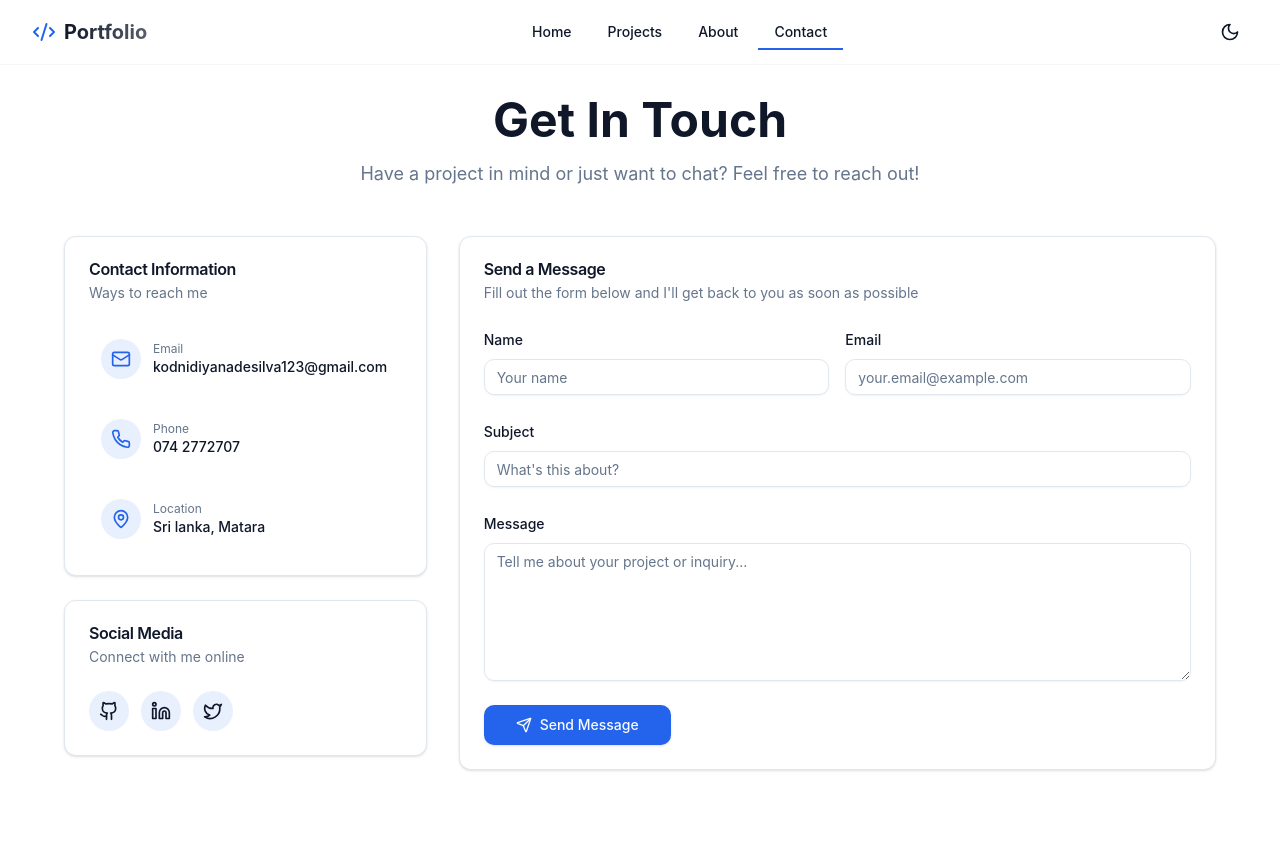
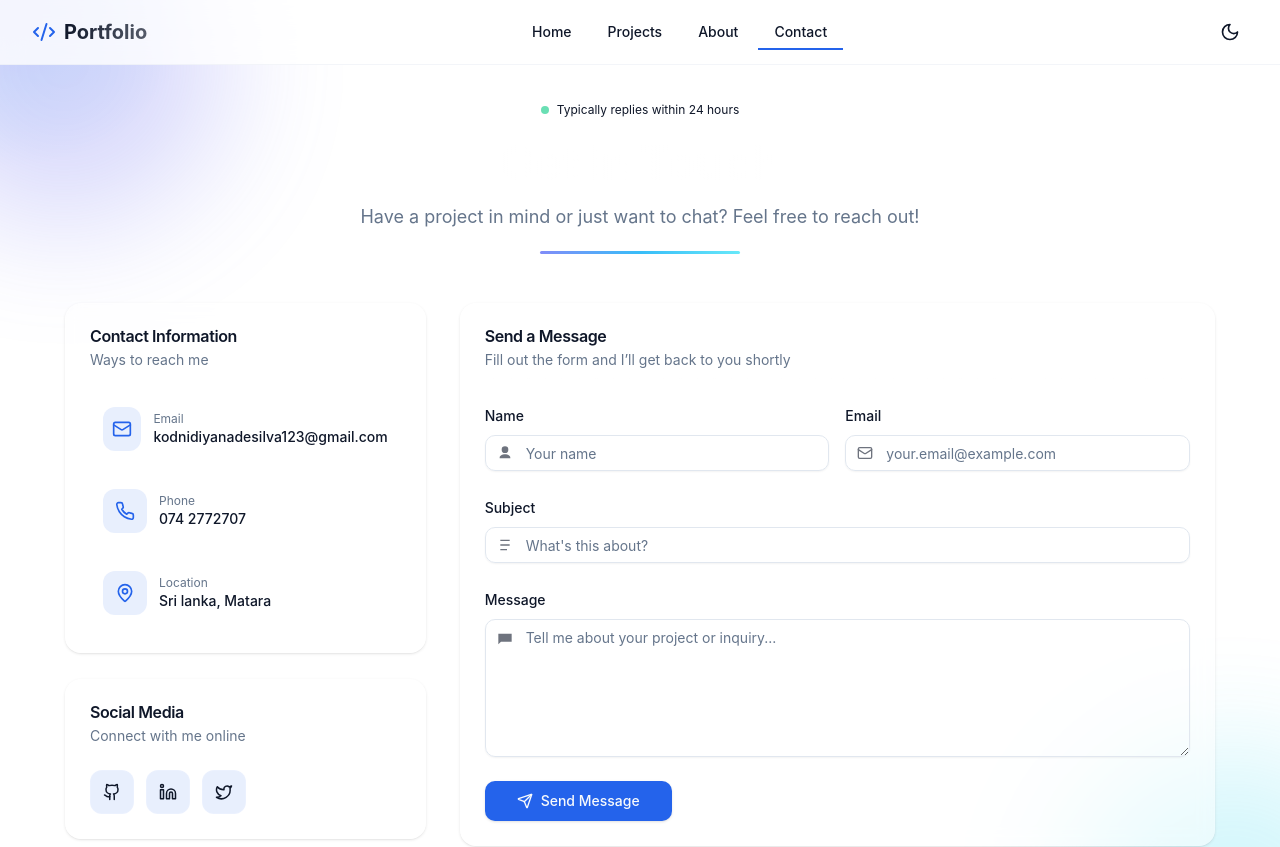
Before and after one commit to KodniDiyana/Portfolio, a React (Vite) app: page /contact in a window 1280 px wide. Shown: the top 847 px of the page. Built offline with nearby package versions, Linux system fonts and the light colour scheme.

Commit message:
Update Contact.tsx

```diff
--- a/src/pages/Contact.tsx
+++ b/src/pages/Contact.tsx
@@ -1,5 +1,5 @@
-import { useState } from 'react';
-import { motion } from 'framer-motion';
+import { useEffect, useMemo, useRef, useState } from 'react';
+import { motion, useMotionValue, useSpring, useTransform } from 'framer-motion';
 import { Mail, MapPin, Phone, Send, Github, Linkedin, Twitter } from 'lucide-react';
 import { Card, CardContent, CardDescription, CardHeader, CardTitle } from '../components/ui/card';
 import { Input } from '../components/ui/input';
@@ -8,9 +8,10 @@ import { Button } from '../components/ui/button';
 import { Label } from '../components/ui/label';
 import { useToast } from '../hooks/use-toast';
 
+/* ───────────────── Data (unchanged) ───────────────── */
 const contactInfo = [
-  { icon: Mail, label: 'Email', value: 'kodnidiyanadesilva123@gmail.com', href: 'mailto:alex.morgan@example.com' },
-  { icon: Phone, label: 'Phone', value: '074 2772707', href: 'tel:+15551234567' },
+  { icon: Mail, label: 'Email', value: 'kodnidiyanadesilva123@gmail.com', href: 'mailto:kodnidiyanadesilva123@gmail.com' },
+  { icon: Phone, label: 'Phone', value: '074 2772707', href: 'tel:+94742772707' },
   { icon: MapPin, label: 'Location', value: 'Sri lanka, Matara', href: '#' },
 ];
 
@@ -20,28 +21,73 @@ const socialLinks = [
   { icon: Twitter, label: 'Twitter', href: 'https://twitter.com' },
 ];
 
+/* ───────────────── Cursor spotlight hook ───────────────── */
+function useCursorGlow() {
+  const ref = useRef<HTMLDivElement | null>(null);
+  const mx = useMotionValue(0);
+  const my = useMotionValue(0);
+  const sx = useSpring(mx, { stiffness: 140, damping: 18, mass: 0.25 });
+  const sy = useSpring(my, { stiffness: 140, damping: 18, mass: 0.25 });
+
+  useEffect(() => {
+    const el = ref.current;
+    if (!el) return;
+    const onMove = (e: MouseEvent) => {
+      const r = el.getBoundingClientRect();
+      mx.set(e.clientX - r.left);
+      my.set(e.clientY - r.top);
+    };
+    el.addEventListener('mousemove', onMove);
+    return () => el.removeEventListener('mousemove', onMove);
+  }, [mx, my]);
+
+  const background = useTransform([sx, sy], ([x, y]) =>
+    `radial-gradient(280px 240px at ${x}px ${y}px, rgba(99,102,241,0.18), rgba(14,165,233,0.08) 35%, rgba(2,6,23,0) 70%)`
+  );
+  return { ref, style: { backgroundImage: background as unknown as string } };
+}
+
+/* ───────────────── Anim variants ───────────────── */
+const fadeUp = (d = 0) => ({
+  initial: { opacity: 0, y: 18 },
+  animate: { opacity: 1, y: 0, transition: { duration: 0.5, delay: d } },
+});
+const slideIn = (d = 0, x = 24) => ({
+  initial: { opacity: 0, x },
+  animate: { opacity: 1, x: 0, transition: { duration: 0.5, delay: d } },
+});
+
 export function Contact() {
   const { toast } = useToast();
-  const [formData, setFormData] = useState({
-    name: '',
-    email: '',
-    subject: '',
-    message: '',
-  });
+
+  const [formData, setFormData] = useState({ name: '', email: '', subject: '', message: '' });
+  const [errors, setErrors] = useState<{[k:string]: string}>({});
   const [isSubmitting, setIsSubmitting] = useState(false);
 
+  const { ref: sceneRef, style: glowStyle } = useCursorGlow();
+
   const handleChange = (e: React.ChangeEvent<HTMLInputElement | HTMLTextAreaElement>) => {
-    setFormData(prev => ({
-      ...prev,
-      [e.target.name]: e.target.value,
-    }));
+    setFormData(prev => ({ ...prev, [e.target.name]: e.target.value }));
+    setErrors(prev => ({ ...prev, [e.target.name]: '' }));
+  };
+
+  // lightweight validation
+  const validate = () => {
+    const e: {[k:string]: string} = {};
+    if (formData.name.trim().length < 2) e.name = 'Please enter at least 2 characters.';
+    if (!/^[^\s@]+@[^\s@]+\.[^\s@]+$/.test(formData.email)) e.email = 'Enter a valid email address.';
+    if (formData.subject.trim().length < 3) e.subject = 'Add a short subject.';
+    if (formData.message.trim().length < 10) e.message = 'Tell me a bit more (10+ chars).';
+    setErrors(e);
+    return Object.keys(e).length === 0;
   };
 
   const handleSubmit = async (e: React.FormEvent) => {
     e.preventDefault();
+    if (!validate()) return;
+
     setIsSubmitting(true);
-
-    await new Promise(resolve => setTimeout(resolve, 1500));
+    await new Promise(r => setTimeout(r, 1500));
 
     toast({
       title: 'Message sent successfully!',
@@ -52,43 +98,71 @@ export function Contact() {
     setIsSubmitting(false);
   };
 
+  /* ───────────────── Decorative background ───────────────── */
+  const Background = useMemo(() => (
+    <div className="pointer-events-none absolute inset-0">
+      {/* soft grid */}
+      <div className="absolute inset-0 opacity-[0.06] bg-[linear-gradient(to_right,#fff_1px,transparent_1px),linear-gradient(to_bottom,#fff_1px,transparent_1px)] bg-[size:56px_56px]" />
+      {/* gradient orbs */}
+      <div className="absolute -top-24 -left-24 h-80 w-80 rounded-full blur-3xl opacity-25 bg-indigo-500" />
+      <div className="absolute -bottom-28 -right-28 h-80 w-80 rounded-full blur-3xl opacity-20 bg-cyan-400" />
+    </div>
+  ), []);
+
+  // glass + border wrapper
+  const shell = 'relative rounded-2xl p-[1px] bg-[linear-gradient(180deg,rgba(255,255,255,0.14),rgba(255,255,255,0.04))]';
+  const panel = 'rounded-2xl bg-background/60 backdrop-blur supports-[backdrop-filter]:bg-background/45 border border-white/10';
+
   return (
-    <div className="min-h-screen pt-24 pb-16 px-4 sm:px-6 lg:px-8">
-      <div className="max-w-6xl mx-auto">
-        <motion.div
-          initial={{ opacity: 0, y: 20 }}
-          animate={{ opacity: 1, y: 0 }}
-          className="text-center mb-12"
-        >
-          <h1 className="text-4xl sm:text-5xl font-bold mb-4">Get In Touch</h1>
+    <div className="min-h-screen pt-24 pb-16 px-4 sm:px-6 lg:px-8 relative overflow-hidden">
+      {/* interactive glow layer */}
+      <motion.div ref={sceneRef} style={glowStyle as any} className="pointer-events-none absolute inset-0" />
+      {Background}
+
+      <div className="max-w-6xl mx-auto relative">
+        {/* header */}
+        <motion.div {...fadeUp(0)} className="text-center mb-12">
+          <div className="inline-flex items-center gap-2 px-3 py-1 rounded-full text-xs border border-white/10 bg-white/5 backdrop-blur mb-4">
+            <span className="inline-block h-2 w-2 rounded-full bg-emerald-400 animate-pulse" />
+            Typically replies within 24 hours
+          </div>
+          <h1 className="text-4xl sm:text-5xl font-extrabold tracking-tight mb-4">
+            <span className="bg-clip-text text-transparent bg-gradient-to-r from-white to-white/70">
+              Get In Touch
+            </span>
+          </h1>
           <p className="text-lg text-muted-foreground max-w-2xl mx-auto">
             Have a project in mind or just want to chat? Feel free to reach out!
           </p>
+          <motion.div
+            initial={{ width: 0, opacity: 0 }}
+            whileInView={{ width: 200, opacity: 1 }}
+            transition={{ duration: 0.6, delay: 0.15 }}
+            className="mx-auto mt-5 h-[3px] rounded-full bg-gradient-to-r from-indigo-400 via-sky-400 to-cyan-300"
+          />
         </motion.div>
 
         <div className="grid grid-cols-1 lg:grid-cols-3 gap-8">
-          <motion.div
-            initial={{ opacity: 0, x: -20 }}
-            animate={{ opacity: 1, x: 0 }}
-            transition={{ delay: 0.1 }}
-            className="lg:col-span-1 space-y-6"
-          >
-            <Card>
+          {/* left column */}
+          <motion.div {...slideIn(0.05, -24)} className="lg:col-span-1 space-y-6">
+            {/* contact info */}
+            <div className={shell}>
+              <Card className={panel}>
                 <CardHeader>
                   <CardTitle>Contact Information</CardTitle>
                   <CardDescription>Ways to reach me</CardDescription>
                 </CardHeader>
-              <CardContent className="space-y-4">
-                {contactInfo.map((item, index) => (
+                <CardContent className="space-y-3">
+                  {contactInfo.map((item, i) => (
                     <motion.a
                       key={item.label}
                       href={item.href}
-                    initial={{ opacity: 0, x: -20 }}
+                      initial={{ opacity: 0, x: -14 }}
                       animate={{ opacity: 1, x: 0 }}
-                    transition={{ delay: 0.2 + index * 0.1 }}
-                    className="flex items-center gap-3 p-3 rounded-lg hover:bg-accent transition-colors group"
+                      transition={{ delay: 0.15 + i * 0.07 }}
+                      className="flex items-center gap-3 p-3 rounded-xl hover:bg-white/5 border border-transparent hover:border-white/10 transition-colors group"
                     >
-                    <div className="w-10 h-10 rounded-full bg-primary/10 flex items-center justify-center group-hover:bg-primary/20 transition-colors">
+                      <div className="w-11 h-11 rounded-xl bg-primary/10 flex items-center justify-center group-hover:bg-primary/20 transition-colors">
                         <item.icon className="w-5 h-5 text-primary" />
                       </div>
                       <div>
@@ -99,51 +173,74 @@ export function Contact() {
                   ))}
                 </CardContent>
               </Card>
+            </div>
 
-            <Card>
+            {/* socials */}
+            <div className={shell}>
+              <Card className={panel}>
                 <CardHeader>
                   <CardTitle>Social Media</CardTitle>
                   <CardDescription>Connect with me online</CardDescription>
                 </CardHeader>
                 <CardContent>
                   <div className="flex gap-3">
-                  {socialLinks.map((social, index) => (
+                    {socialLinks.map((s, i) => (
                       <motion.a
-                      key={social.label}
-                      href={social.href}
+                        key={s.label}
+                        href={s.href}
                         target="_blank"
                         rel="noopener noreferrer"
-                      initial={{ opacity: 0, scale: 0 }}
+                        initial={{ opacity: 0, scale: 0.9 }}
                         animate={{ opacity: 1, scale: 1 }}
-                      transition={{ delay: 0.4 + index * 0.1, type: 'spring' }}
-                      className="w-10 h-10 rounded-full bg-primary/10 flex items-center justify-center hover:bg-primary hover:text-primary-foreground transition-colors"
+                        transition={{ delay: 0.25 + i * 0.08, type: 'spring', stiffness: 260, damping: 18 }}
+                        whileHover={{ y: -2, rotate: -3 }}
+                        whileTap={{ scale: 0.98 }}
+                        aria-label={s.label}
+                        className="w-11 h-11 rounded-xl bg-primary/10 border border-white/10 flex items-center justify-center hover:bg-primary hover:text-primary-foreground transition-colors"
                       >
-                      <social.icon className="w-5 h-5" />
+                        <s.icon className="w-[18px] h-[18px]" />
                       </motion.a>
                     ))}
                   </div>
                 </CardContent>
               </Card>
+            </div>
+
+            {/* mini note */}
+            <motion.div
+              initial={{ opacity: 0 }}
+              animate={{ opacity: 1 }}
+              transition={{ delay: 0.45 }}
+              className="text-xs text-muted-foreground px-1"
+            >
+              Prefer email for proposals & collaborations. Phone for urgent matters only.
+            </motion.div>
           </motion.div>
 
-          <motion.div
-            initial={{ opacity: 0, x: 20 }}
-            animate={{ opacity: 1, x: 0 }}
-            transition={{ delay: 0.2 }}
-            className="lg:col-span-2"
-          >
-            <Card>
-              <CardHeader>
+          {/* right column – form */}
+          <motion.div {...slideIn(0.12, 24)} className="lg:col-span-2">
+            <div className={shell}>
+              <Card className={panel}>
+                <CardHeader className="pb-2">
                   <CardTitle>Send a Message</CardTitle>
-                <CardDescription>
-                  Fill out the form below and I'll get back to you as soon as possible
-                </CardDescription>
+                  <CardDescription>Fill out the form and I’ll get back to you shortly</CardDescription>
                 </CardHeader>
-              <CardContent>
+
+                {/* slim divider with gradient */}
+                <div className="px-6">
+                  <div className="h-px w-full bg-gradient-to-r from-transparent via-white/15 to-transparent" />
+                </div>
+
+                <CardContent className="pt-6">
                   <form onSubmit={handleSubmit} className="space-y-6">
                     <div className="grid grid-cols-1 sm:grid-cols-2 gap-4">
+                      {/* Name */}
                       <div className="space-y-2">
                         <Label htmlFor="name">Name</Label>
+                        <div className="relative">
+                          <div className="pointer-events-none absolute left-3 top-1/2 -translate-y-1/2 opacity-60">
+                            <svg width="16" height="16" viewBox="0 0 24 24" aria-hidden="true"><path fill="currentColor" d="M12 12a5 5 0 1 0-5-5a5 5 0 0 0 5 5m0 2c-4.33 0-8 2-8 5v1h16v-1c0-3-3.67-5-8-5"/></svg>
+                          </div>
                           <Input
                             id="name"
                             name="name"
@@ -151,10 +248,22 @@ export function Contact() {
                             value={formData.name}
                             onChange={handleChange}
                             required
+                            aria-invalid={!!errors.name}
+                            className={`pl-10 focus-visible:ring-2 focus-visible:ring-indigo-400/60 ${errors.name ? 'border-red-500/60' : ''}`}
                           />
                         </div>
+                        {errors.name && (
+                          <p className="text-xs text-red-400" role="alert">{errors.name}</p>
+                        )}
+                      </div>
+
+                      {/* Email */}
                       <div className="space-y-2">
                         <Label htmlFor="email">Email</Label>
+                        <div className="relative">
+                          <div className="pointer-events-none absolute left-3 top-1/2 -translate-y-1/2 opacity-60">
+                            <Mail className="w-4 h-4" />
+                          </div>
                           <Input
                             id="email"
                             name="email"
@@ -163,11 +272,23 @@ export function Contact() {
                             value={formData.email}
                             onChange={handleChange}
                             required
+                            aria-invalid={!!errors.email}
+                            className={`pl-10 focus-visible:ring-2 focus-visible:ring-indigo-400/60 ${errors.email ? 'border-red-500/60' : ''}`}
                           />
                         </div>
+                        {errors.email && (
+                          <p className="text-xs text-red-400" role="alert">{errors.email}</p>
+                        )}
                       </div>
+                    </div>
+
+                    {/* Subject */}
                     <div className="space-y-2">
                       <Label htmlFor="subject">Subject</Label>
+                      <div className="relative">
+                        <div className="pointer-events-none absolute left-3 top-1/2 -translate-y-1/2 opacity-60">
+                          <svg width="16" height="16" viewBox="0 0 24 24" aria-hidden="true"><path fill="currentColor" d="M5 4h14v2H5zm0 7h14v2H5zm0 7h10v2H5z"/></svg>
+                        </div>
                         <Input
                           id="subject"
                           name="subject"
@@ -175,10 +296,22 @@ export function Contact() {
                           value={formData.subject}
                           onChange={handleChange}
                           required
+                          aria-invalid={!!errors.subject}
+                          className={`pl-10 focus-visible:ring-2 focus-visible:ring-indigo-400/60 ${errors.subject ? 'border-red-500/60' : ''}`}
                         />
                       </div>
+                      {errors.subject && (
+                        <p className="text-xs text-red-400" role="alert">{errors.subject}</p>
+                      )}
+                    </div>
+
+                    {/* Message */}
                     <div className="space-y-2">
                       <Label htmlFor="message">Message</Label>
+                      <div className="relative">
+                        <div className="pointer-events-none absolute left-3 top-3 opacity-60">
+                          <svg width="16" height="16" viewBox="0 0 24 24" aria-hidden="true"><path fill="currentColor" d="M2 4h20v12H6l-4 4z"/></svg>
+                        </div>
                         <Textarea
                           id="message"
                           name="message"
@@ -187,14 +320,27 @@ export function Contact() {
                           value={formData.message}
                           onChange={handleChange}
                           required
+                          aria-invalid={!!errors.message}
+                          className={`pl-10 focus-visible:ring-2 focus-visible:ring-indigo-400/60 ${errors.message ? 'border-red-500/60' : ''}`}
                         />
                       </div>
+                      {errors.message && (
+                        <p className="text-xs text-red-400" role="alert">{errors.message}</p>
+                      )}
+                    </div>
+
+                    {/* Submit */}
                     <Button
                       type="submit"
                       size="lg"
                       disabled={isSubmitting}
-                    className="w-full sm:w-auto"
+                      className="w-full sm:w-auto relative overflow-hidden group"
                     >
+                      {/* shimmer */}
+                      <span className="pointer-events-none absolute inset-0 opacity-0 group-hover:opacity-100 transition-opacity">
+                        <span className="absolute -inset-1 bg-gradient-to-r from-indigo-400/0 via-indigo-400/30 to-indigo-400/0 blur-sm [mask-image:linear-gradient(90deg,transparent,white,transparent)] animate-[shimmer_2s_infinite]" />
+                      </span>
+
                       {isSubmitting ? (
                         <>
                           <motion.div
@@ -215,9 +361,19 @@ export function Contact() {
                   </form>
                 </CardContent>
               </Card>
+            </div>
           </motion.div>
         </div>
       </div>
+
+      {/* keyframes */}
+      <style>{`
+        @keyframes shimmer {
+          0% { transform: translateX(-100%); }
+          50% { transform: translateX(100%); }
+          100% { transform: translateX(100%); }
+        }
+      `}</style>
     </div>
   );
 }
```
Lines whose indentation alone changed are shown as unchanged.
